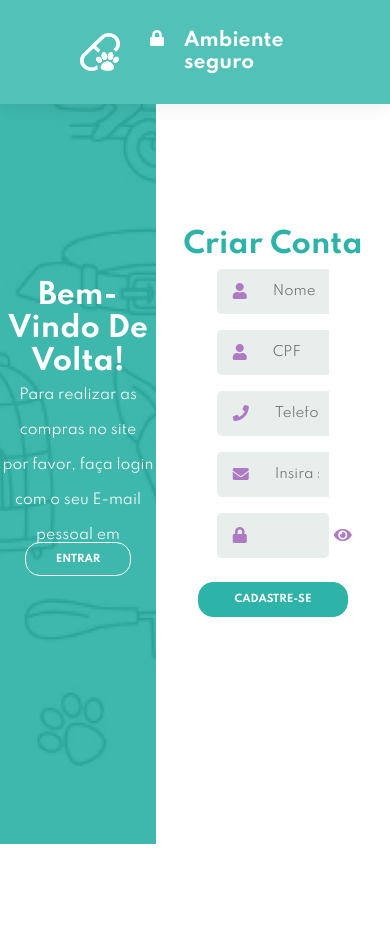
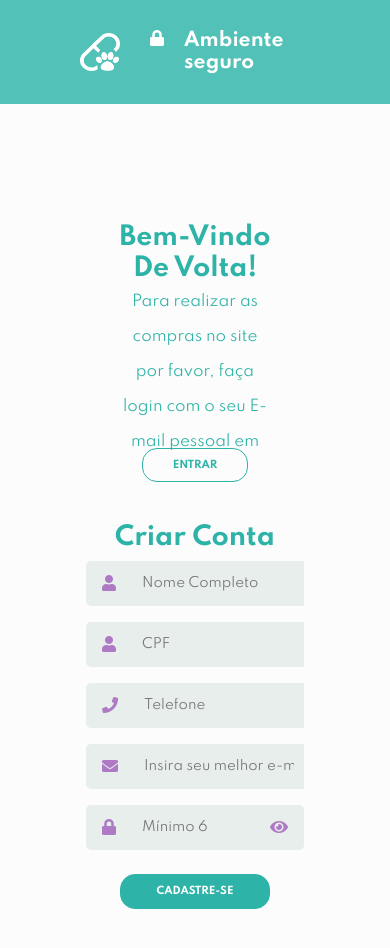
Before and after one commit to BeatrizARibeiro/Pet-Farma, a PHP site: page /pet-farma/cadastro.php in a window 390 px wide. Before the commit the page ends 844 px from the top, so only its background shows below. Run offline with PHP 8.4, Linux system fonts and the light colour scheme; some libraries are stand-ins or nearby versions.

Commit message:
display detalhes (para telas de 1400) e responividade cadastro e login(ta meio feio kkkk)

```diff
--- a/detalhes.php
+++ b/detalhes.php
@@ -54,7 +54,7 @@ if(!isset($_GET['codprod']) or !is_numeric($_GET['codprod'])){
         <img class="imgDetalhes" src="./public/img/<?=$objProd->imagem?>" alt="">
     </div>
 
-    <aside class="sidebar">
+    <aside class="sidebar2">
         <h4><?=$objProd->nome_prod?></h4>
         <h3>Informações:</h3>
         <p><?=str_replace('-', '&bull;',(str_replace(' -', '<br>-', $objProd->descricao)))?></p>
--- a/public/css/StyleLogin.css
+++ b/public/css/StyleLogin.css
@@ -271,3 +271,106 @@ h3 {
 .password::first-letter {
   text-transform: capitalize;
 }
+
+@media (max-width: 600px) {
+  #header {
+
+    position:static;
+
+  }
+  .form {
+    width: 100%;
+    height: 50%;
+  }
+
+  .first-content {
+    display: flex;
+    /* display: none; */
+    flex-direction: column;
+    justify-content: center;
+}
+.content::before {
+  width: 100%;
+  height: 100%;
+  background-image: none;
+      background-color: #fcfcfc;
+}
+.description-primary {
+  color: #2db3a7;
+  font-weight: 400;
+}
+.title-primary {
+  color: #2db3a7;
+  margin-top: 50%;
+}
+.title-second {
+  color: #2db3a7;
+  margin-top: 50px;
+}
+.btn-primary {
+  background-color: transparent;
+  border: 1px solid #2db3a7;
+  color: #2db3a7;
+  padding: 10px 30px;
+  transition: background-color 0.5s;
+}
+
+}
+
+@media (max-width: 450px) {
+  #header {
+    position:static;
+  }
+  .form {
+    width: 100%;
+    height: 50%;
+  }
+
+  .first-content {
+    display: flex;
+    /* display: none; */
+    flex-direction: column;
+    justify-content: center;
+}
+
+.first-column {
+  text-align: center;
+/* height: 50%; */
+  /* width: 100%; */
+  /* margin-top: 0; */
+}
+
+.content::before {
+  width: 100%;
+  height: 100%;
+  background-image: none;
+      background-color: #fcfcfc;
+}
+.description-primary {
+  color: #2db3a7;
+  font-weight: 400;
+  font-size: 15px;
+  /* margin: auto; */
+}
+.title-primary {
+  color: #2db3a7;
+  margin-top: 50%;
+  font-size: 25px;
+}
+.title-second {
+  color: #2db3a7;
+  margin-top: 50px;
+  font-size: 25px;
+}
+.btn-primary {
+  background-color: transparent;
+  border: 1px solid #2db3a7;
+  color: #2db3a7;
+  padding: 10px 30px;
+  transition: background-color 0.5s;
+}
+.first-content .second-column {
+  z-index: 15;
+}
+
+}
```
Also changed, not shown: public/css/StyleDetalhes.css (+33 -4 lines), public/css/style.css (+18 -1 lines).
